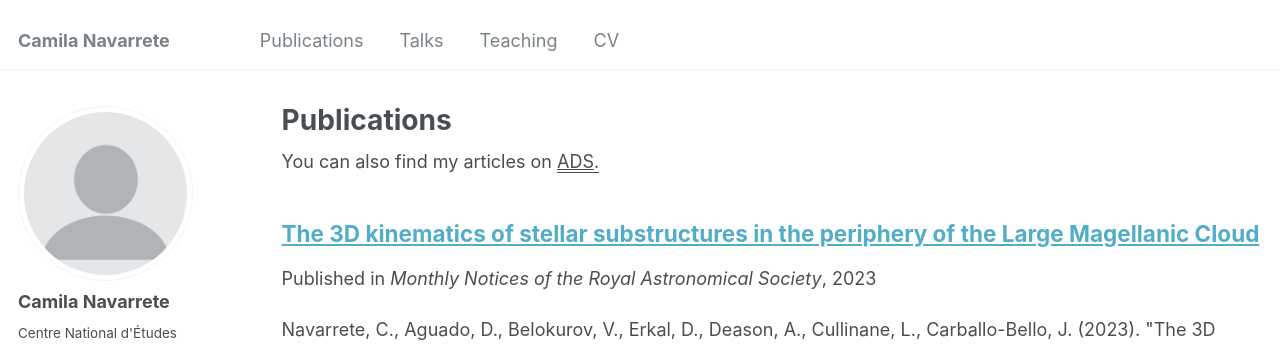
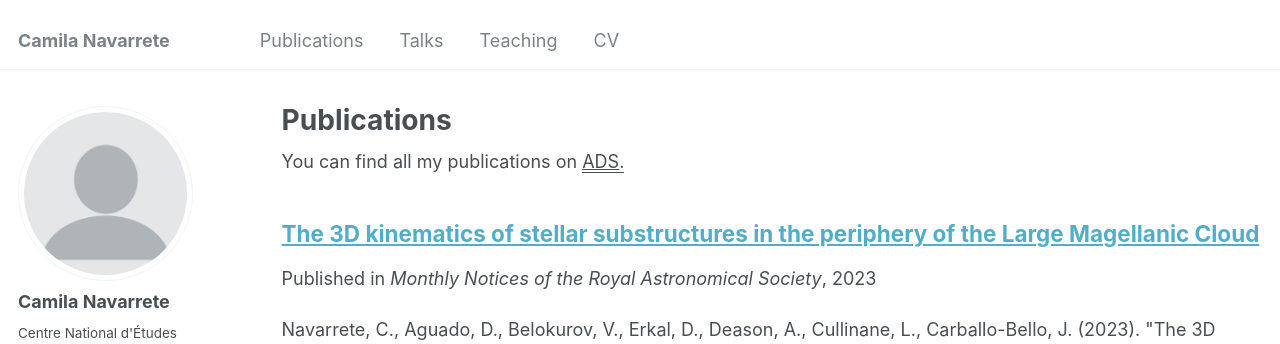
Before and after one commit to cnavarretes/cnavarretes.github.io, a Jekyll site: the page built from _pages/publications.html, in a window 1280 px wide. Shown: the top 344 px of the page. Built offline with Jekyll 4.4.1, drawn with Linux system fonts in a browser that asks for light colours; some web fonts are replaced.

Commit message:
Update publications.html

```diff
--- a/_pages/publications.html
+++ b/_pages/publications.html
@@ -4,7 +4,7 @@ title: "Publications"
 permalink: /publications/
 author_profile: true
 ---
-You can also find my articles on <u><a href="https://ui.adsabs.harvard.edu/search/filter_author_facet_hier_fq_author=NOT&filter_author_facet_hier_fq_author=(*%3A*%20NOT%20author_facet_hier%3A%221%2FNavarrete%2C%20C%2FNavarrete%2C%20Carolina%22)&filter_author_facet_hier_fq_author=author_facet_hier%3A%221%2FNavarrete%2C%20C%2FNavarrete%2C%20C%C3%A9sar%20O%22&filter_database_fq_database=NOT&filter_database_fq_database=((database%3Aastronomy%20OR%20database%3Aphysics)%20NOT%20database%3A%22earthscience%22)&filter_database_fq_database=database%3A%22physics%22&fq=%7B!type%3Daqp%20v%3D%24fq_database%7D&fq=%7B!type%3Daqp%20v%3D%24fq_author%7D&fq_author=((*%3A*%20NOT%20author_facet_hier%3A%221%2FNavarrete%2C%20C%2FNavarrete%2C%20Carolina%22)%20NOT%20author_facet_hier%3A%221%2FNavarrete%2C%20C%2FNavarrete%2C%20C%C3%A9sar%20O%22)&fq_database=(((database%3Aastronomy%20OR%20database%3Aphysics)%20NOT%20database%3A%22earthscience%22)%20NOT%20database%3A%22physics%22)&q=%20author%3A%22Navarrete%2C%20C%22&sort=date%20desc%2C%20bibcode%20desc&p_=0">ADS</a>.</u>
+You can find all my publications on <u><a href="https://ui.adsabs.harvard.edu/search/filter_author_facet_hier_fq_author=NOT&filter_author_facet_hier_fq_author=(*%3A*%20NOT%20author_facet_hier%3A%221%2FNavarrete%2C%20C%2FNavarrete%2C%20Carolina%22)&filter_author_facet_hier_fq_author=author_facet_hier%3A%221%2FNavarrete%2C%20C%2FNavarrete%2C%20C%C3%A9sar%20O%22&filter_database_fq_database=NOT&filter_database_fq_database=((database%3Aastronomy%20OR%20database%3Aphysics)%20NOT%20database%3A%22earthscience%22)&filter_database_fq_database=database%3A%22physics%22&fq=%7B!type%3Daqp%20v%3D%24fq_database%7D&fq=%7B!type%3Daqp%20v%3D%24fq_author%7D&fq_author=((*%3A*%20NOT%20author_facet_hier%3A%221%2FNavarrete%2C%20C%2FNavarrete%2C%20Carolina%22)%20NOT%20author_facet_hier%3A%221%2FNavarrete%2C%20C%2FNavarrete%2C%20C%C3%A9sar%20O%22)&fq_database=(((database%3Aastronomy%20OR%20database%3Aphysics)%20NOT%20database%3A%22earthscience%22)%20NOT%20database%3A%22physics%22)&q=%20author%3A%22Navarrete%2C%20C%22&sort=date%20desc%2C%20bibcode%20desc&p_=0">ADS</a>.</u>
 
 {% include base_path %}
 
```
